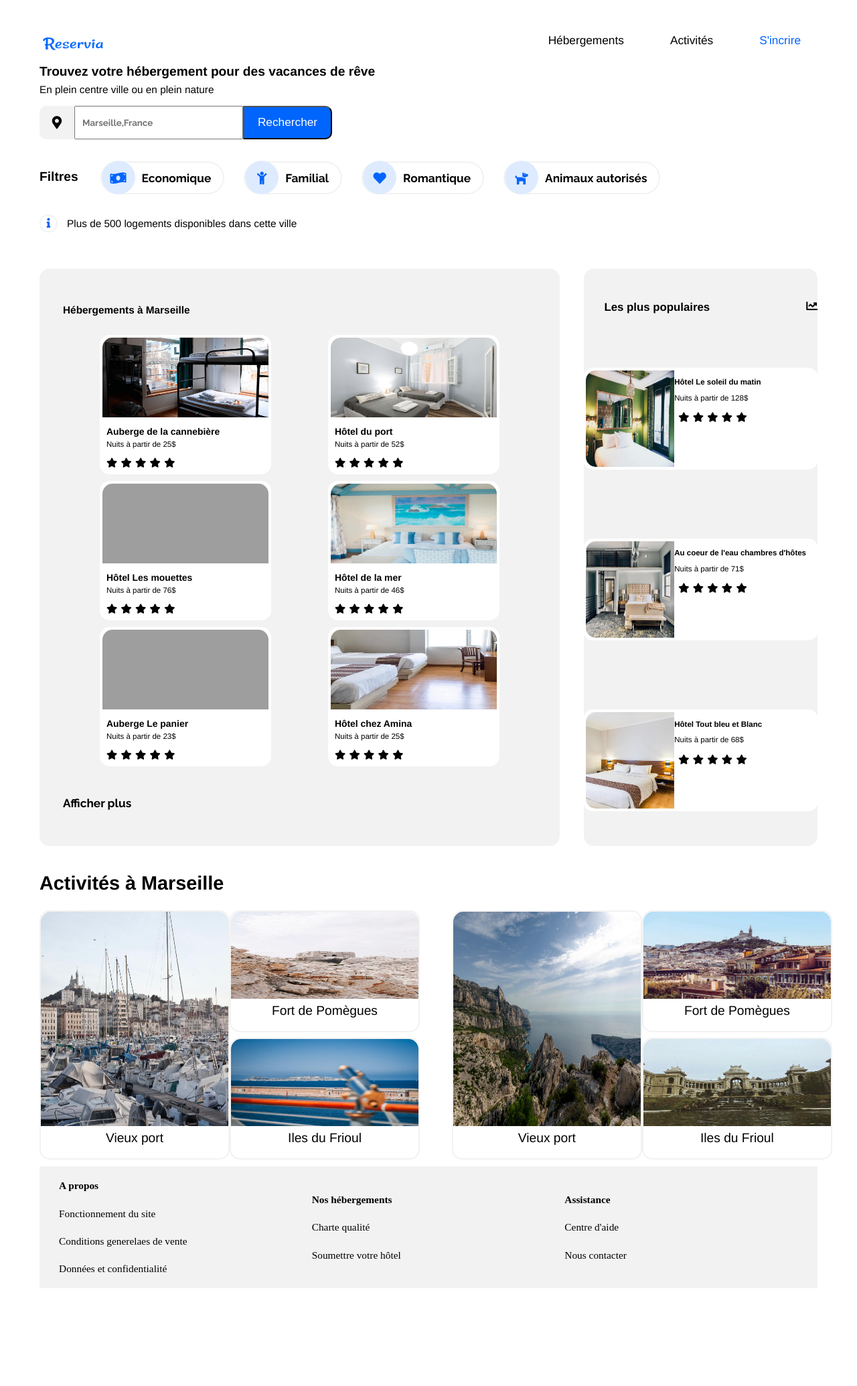
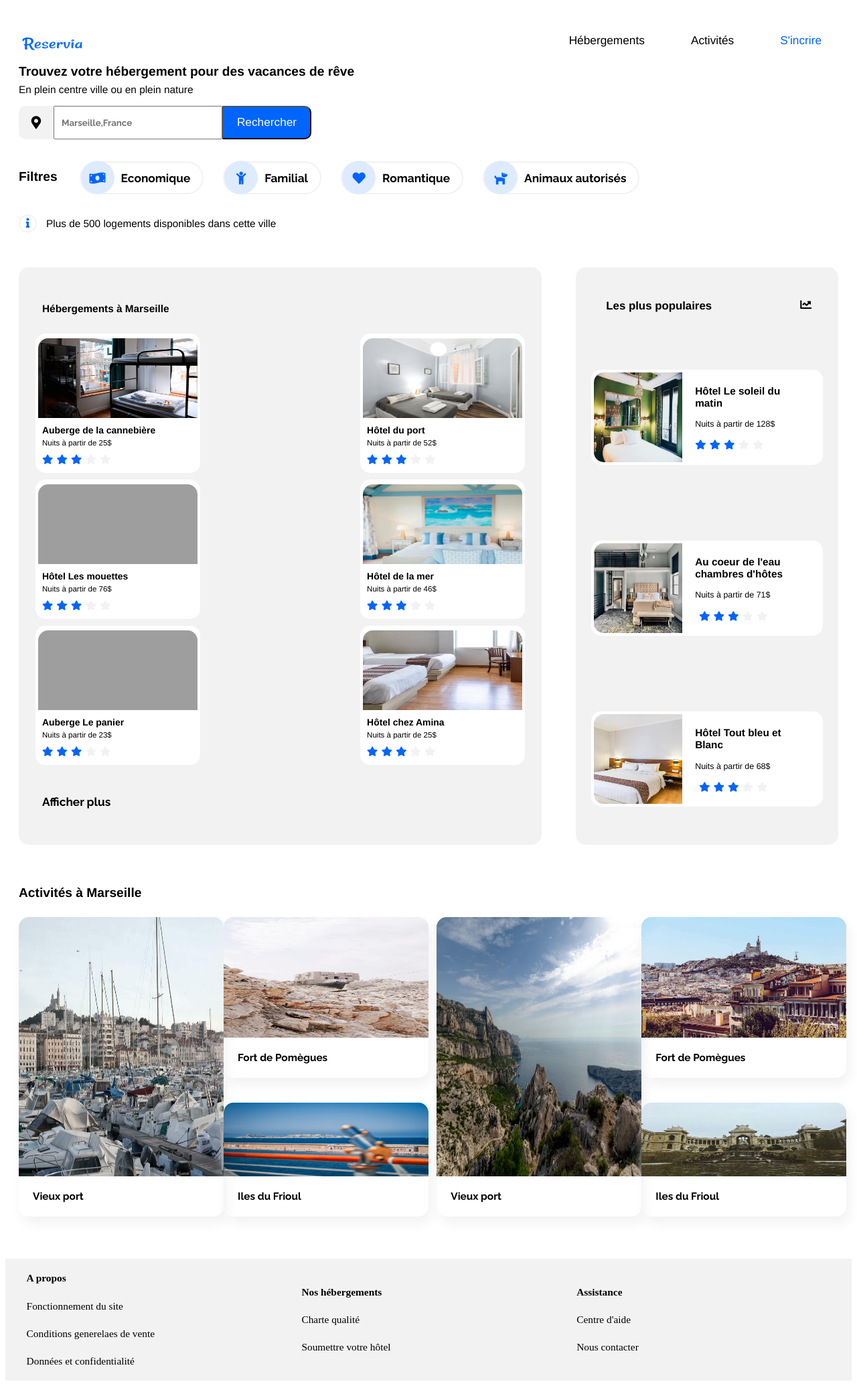
Before and after one commit to HugueninDeveloppement/Reservia, a PHP site: page / in a window 1280 px wide. Shown: the whole page at 67% size. Before the commit the page ends 1923 px from the top, so only its background shows below. Run offline with PHP 8.4, Linux system fonts and the light colour scheme; some libraries are stand-ins or nearby versions; some web fonts are replaced; grey boxes are pictures that could not be loaded.

Commit message:
section d'activité mise en page

```diff
--- a/StyleSheet.css
+++ b/StyleSheet.css
@@ -18,10 +18,14 @@ body {
     font-size: 1.2em;
     display:flex;
     margin-top:0px;
+    justify-content:center;
+    display:flex;
+    flex-direction:column;
 }
 
 #bloc_page {
     margin: 0px 51px 0px 51px;
+    align-self:center;
 }
 
 /*En-tete*/
@@ -207,21 +211,21 @@ nav a:hover{
 }
 
 
-/*section hebergement*/
+/*div globale des vignettes d'hebergements*/
 #section_hebergement {
     display: flex;
     flex-direction: row;
     justify-content: space-between;
-    margin-top:44px;
+    margin-top:42px;
 }
 
-
+/* div resultatde la recherche*/
 #hebergement_propose {
     margin-top: 10px;
-    width: 66%;
     background-color: #f2f2f2;
     border-radius: 15px;
     padding: 5px;
+    width:63%;
 }
 
 #section_hebergement h2 {
@@ -233,19 +237,19 @@ nav a:hover{
 }
 
 #vignettes_hebergement_propose {
-    width: 100%;
     display: flex;
     flex-direction: row;
-    justify-content: space-evenly;
+    justify-content: space-between;
     flex-wrap: wrap;
+    margin: auto 20px auto 20px;
 }
 
 .detail_vignette__hebergement {
-    width: 248px;
+    width: 238px;
     height: 200px;
     display: flex;
     flex-direction: column;
-    justify-content: space-between;
+    justify-content: space-around;
     margin-bottom: 10px;
     background-color: white;
     border: 4px solid white;
@@ -262,6 +266,103 @@ nav a:hover{
     margin: 4px 0px 5px 6px;
 }
 
+.detail_vignette__hebergement p {
+    font-size: 0.6em;
+    margin: 0px 6px;
+}
+
+.note {
+    margin-left: 6px;
+    padding-bottom: 3px;
+}
+
+.note i{
+    color:#f2f2f2;
+}
+
+
+.note :nth-child(-n+3) {
+        color: #0065fc;
+    }
+
+
+
+/*div ASIDE*/
+
+#hebergement_populaire {
+    width: 32%;
+    background-color: #f2f2f2;
+    border-radius: 15px;
+    display: flex;
+    flex-direction: column;
+    justify-content: stretch;
+    margin-top: 10px;
+}
+
+
+#hebergement_populaire h2 {
+    display: flex;
+    justify-content: space-between;
+    font-size: 0.875em;
+    padding-right: 40px;
+    padding-left:45px;
+    margin-left:0px;
+}
+
+
+#vignettes_hebergement_populaire {
+    display: flex;
+    flex-direction: column;
+    justify-content: space-around;
+    height: 100%;
+}
+
+.detail_vignette__populaire {
+    width: 338px;
+    height: 134px;
+    display: flex;
+    flex-direction: row;
+    align-self: center;
+    background-color: white;
+    border-radius: 15px;
+    border: 4px solid white;
+}
+
+
+.detail_vignette__populaire img {
+    width: 132px;
+    border-radius: 15px 0px 0px 15px;
+}
+
+.texte_vignette__populaire{
+    display:flex;
+    flex-direction:column;
+    justify-content:space-between;
+    margin:19px;
+}
+
+
+.detail_vignette__populaire h3 {
+    display: block;
+    font-size: 0.8em;
+    margin-top:0px;
+}
+
+
+.detail_vignette__populaire div p {
+    font-size: 0.65em;
+    justify-self:flex-start;
+}
+
+
+.notePop{
+    justify-self:flex-end;
+    color:#f2f2f2;
+}
+
+.notePop :nth-child(-n+3) {
+    color: #0065fc;
+}
 
 
 #section_hebergement a {
@@ -275,79 +376,20 @@ nav a:hover{
     font-size: 0.9em;
 }
 
-.detail_vignette__hebergement p {
-    font-size: 0.6em;
-    margin: 0px 6px;
-}
-
-.note {
-    margin-left: 6px;
-    padding-bottom: 3px;
-}
-
-#hebergement_populaire {
-    width: 30%;
-    background-color: #f2f2f2;
-    border-radius: 15px;
-    display: flex;
-    flex-direction: column;
-    justify-content: stretch;
-    margin-top: 10px;
-}
-
-#hebergement_populaire h2 {
-    display: flex;
-    justify-content: space-between;
-    font-size: 0.875em;
-}
-
-#vignettes_hebergement_populaire {
-    display: flex;
-    flex-direction: column;
-    justify-content: space-around;
-    height: 100%;
-}
-
-.detail_vignette__populaire {
-    width: 343px;
-    height: 144px;
-    display: flex;
-    flex-direction: row;
-    align-self: center;
-    background-color: white;
-    border-radius: 15px;
-    border: 4px solid white;
-}
-
-    .detail_vignette__populaire img {
-        width: 132px;
-        border-radius: 15px 0px 0px 15px;
-    }
-
-    .detail_vignette__populaire h3 {
-        display: block;
-        font-size: 0.6em;
-    }
-
-    .detail_vignette__populaire div p {
-        font-size: 0.6em;
-    }
-
-
-
-/*section activit�s*/
+/*Galerie photo des activités*/
 #section_activite {
     display: flex;
     flex-direction: column;
-    margin-top: 15px;
+    margin-top: 45px;
 }
 
 #section_activite h1 {
     display: inline-block;
+    font-size:1em;
+    margin-bottom:25px;
 }
 
 .vignette_activite {
-    width: 100%;
     display: flex;
     flex-direction: row;
     justify-content: space-between;
@@ -358,41 +400,71 @@ nav a:hover{
     display: flex;
     flex-direction: row;
     justify-content: space-between;
-    width: 47%;
+    width: 49%;
 }
 
 .detail_vignette_activite_grande {
-    border: 2px solid #f2f2f2;
     border-radius: 15px;
+    display: flex;
+    flex-direction: column;
+    justify-content: stretch;
+    box-shadow: 5px 10px 18px #f2f2f2;
 }
 
 .detail_vignette_activite_grande img {
-        height: 320px;
-        width: 280px;
+    height: 387px;
+    width: 306px;
     border-radius: 15px 15px 0px 0px;
 }
 
-.detail_vignette_activite {
-    border: 2px solid #f2f2f2;
-    border-radius: 15px;
-}
 
-.vignette_activite_petite {
+
+.vignette_activite_double {
     display: flex;
     flex-direction: column;
     justify-content: space-between;
 }
 
-    .vignette_activite_petite img {
-        height: 130px;
-        width: 280px;
+
+.detail_vignette_activite_petite {
+    border-radius: 15px;
+    display: flex;
+    flex-direction: column;
+    justify-content: stretch;
+    box-shadow: 5px 10px 18px #f2f2f2;
+}
+
+
+.detail_vignette_activite_petite img {
+    height: 110px;
+    width: 306px;
+    border-radius: 15px 15px 0px 0px;
+}
+
+
+
+.detail_vignette_activite_moyenne {
+    border-radius: 15px;
+    display: flex;
+    flex-direction: column;
+    justify-content: stretch;
+    box-shadow: 5px 10px 18px #f2f2f2;
+}
+
+.detail_vignette_activite_moyenne img {
+    height: 180px;
+    width: 306px;
     border-radius: 15px 15px 0px 0px;
 }
 
 .triplette p {
-    text-align: center;
-    margin-top: 2px;
+    font-family: 'RalewayBold';
+    font-size:0.8em;
+    margin: 0px;
+    padding: 21px;
+    border-radius: 0px 0px 25px 25px;
 }
+
 
 /*footer*/
 footer {
@@ -402,7 +474,7 @@ footer {
     align-items: center;
     justify-items: center;
     background-color: #f2f2f2;
-    margin-top: 10px;
+    margin-top: 63px;
 }
 
 .pied_page {
--- a/index.html
+++ b/index.html
@@ -140,10 +140,12 @@
                         <div id="vignettes_hebergement_populaire">
                             <div class="detail_vignette__populaire">
                                 <img src="images/hebergements/4_small/emile-guillemot-Bj_rcSC5XfE-unsplash1.jpg" alt="Auberge de la cannebière" />
+                                <div class="texte_vignette__populaire">
                                     <div>
                                         <h3>Hôtel Le soleil du matin</h3>
                                         <p>Nuits à partir de 128$</p>
-                                    <div class="note">
+                                    </div>
+                                    <div class="notePop">
                                         <i class="fas fa-star fa-xs"></i>
                                         <i class="fas fa-star fa-xs"></i>
                                         <i class="fas fa-star fa-xs"></i>
@@ -154,9 +156,11 @@
                             </div>
                             <div class="detail_vignette__populaire">
                                 <img src="images/hebergements/4_small/aw-creative-VGs8z60yT2c-unsplash.jpg" alt="Auberge de la cannebière" />
+                                <div class="texte_vignette__populaire">
                                     <div>
                                         <h3>Au coeur de l'eau chambres d'hôtes</h3>
                                         <p>Nuits à partir de 71$</p>
+                                    </div>
                                     <div class="note">
                                         <i class="fas fa-star fa-xs"></i>
                                         <i class="fas fa-star fa-xs"></i>
@@ -168,9 +172,11 @@
                             </div>
                             <div class="detail_vignette__populaire">
                                 <img src="images/hebergements/4_small/febrian-zakaria-sjvU0THccQA-unsplash.jpg" alt="Auberge de la cannebière" />
+                                <div class="texte_vignette__populaire">
                                     <div>
                                         <h3>Hôtel Tout bleu et Blanc</h3>
                                         <p>Nuits à partir de 68$</p>
+                                    </div>
                                     <div class="note">
                                         <i class="fas fa-star fa-xs"></i>
                                         <i class="fas fa-star fa-xs"></i>
@@ -188,15 +194,15 @@
                     <div class="vignette_activite">
                         <div class="triplette">
                             <div class="detail_vignette_activite_grande">
-                               <img src="images/activites/2_large/reno-laithienne-QUgJhdY5Fyk-unsplash.jpg" alt="Alternate Text" />
+                               <img src="images/activites/4_small/reno-laithienne-QUgJhdY5Fyk-unsplash.jpg" alt="Alternate Text" />
                                <p>Vieux port</p>
                             </div>
-                            <div class="vignette_activite_petite">
-                                <div class="detail_vignette_activite">
+                            <div class="vignette_activite_double">
+                                <div class="detail_vignette_activite_moyenne">
                                    <img src="images/activites/3_medium/paul-hermann-QFTrLdQIRhI-unsplash.jpg" alt="Alternate Text" />
                                    <p>Fort de Pomègues</p>
                                 </div>
-                                <div class="detail_vignette_activite">
+                                <div class="detail_vignette_activite_petite">
                                    <img src="images/activites/3_medium/kevin-hikari-rV_Qd1l-VXg-unsplash.jpg" alt="Alternate Text" />
                                    <p>Iles du Frioul</p>
                                 </div>
@@ -207,12 +213,12 @@
                                <img src="images/activites/2_large/kilyan-sockalingum-NR8-cBCN3aI-unsplash.jpg" alt="Alternate Text" />
                                <p>Vieux port</p>
                             </div>
-                            <div class="vignette_activite_petite">
-                                <div class="detail_vignette_activite">
+                            <div class="vignette_activite_double">
+                                <div class="detail_vignette_activite_moyenne">
                                    <img src="images/activites/3_medium/florian-wehde-xW9e8gdotxI-unsplash.jpg" alt="Alternate Text" />
                                    <p>Fort de Pomègues</p>
                                 </div>
-                                <div class="detail_vignette_activite">
+                                <div class="detail_vignette_activite_petite">
                                    <img src="images/activites/3_medium/lena-paulin-wH2-EJoDcV0-unsplash.jpg" alt="Alternate Text" />
                                    <p>Iles du Frioul</p>
                                 </div>
@@ -221,6 +227,8 @@
                     </div>
                 </section>
             </main>
+
+        </div>
 
         <footer>
             <div class="pied_page">
@@ -240,8 +248,5 @@
                 <p><a href="#">Nous contacter</a></p>
             </div>
         </footer>
-
-
-        </div>
     </body>
 </html>
```
Lines whose indentation alone changed are shown as unchanged.
